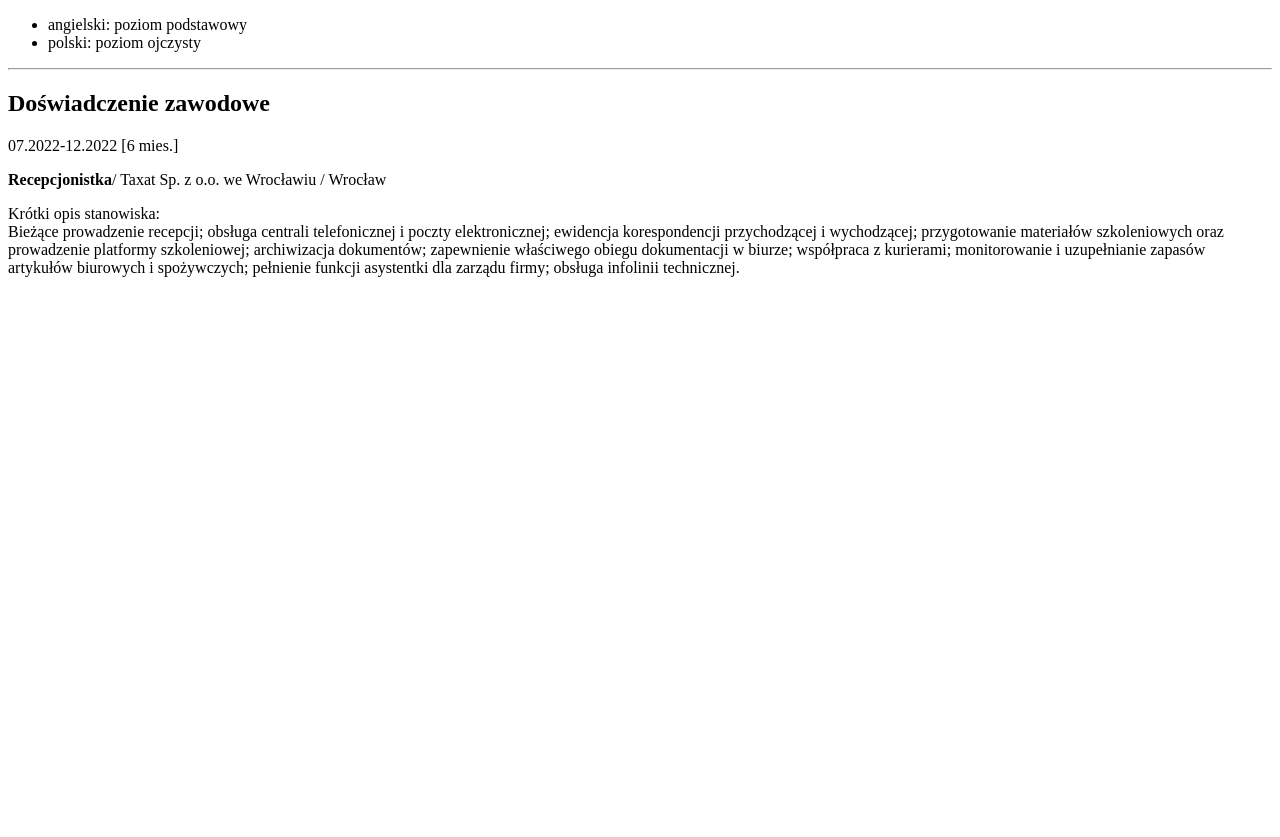
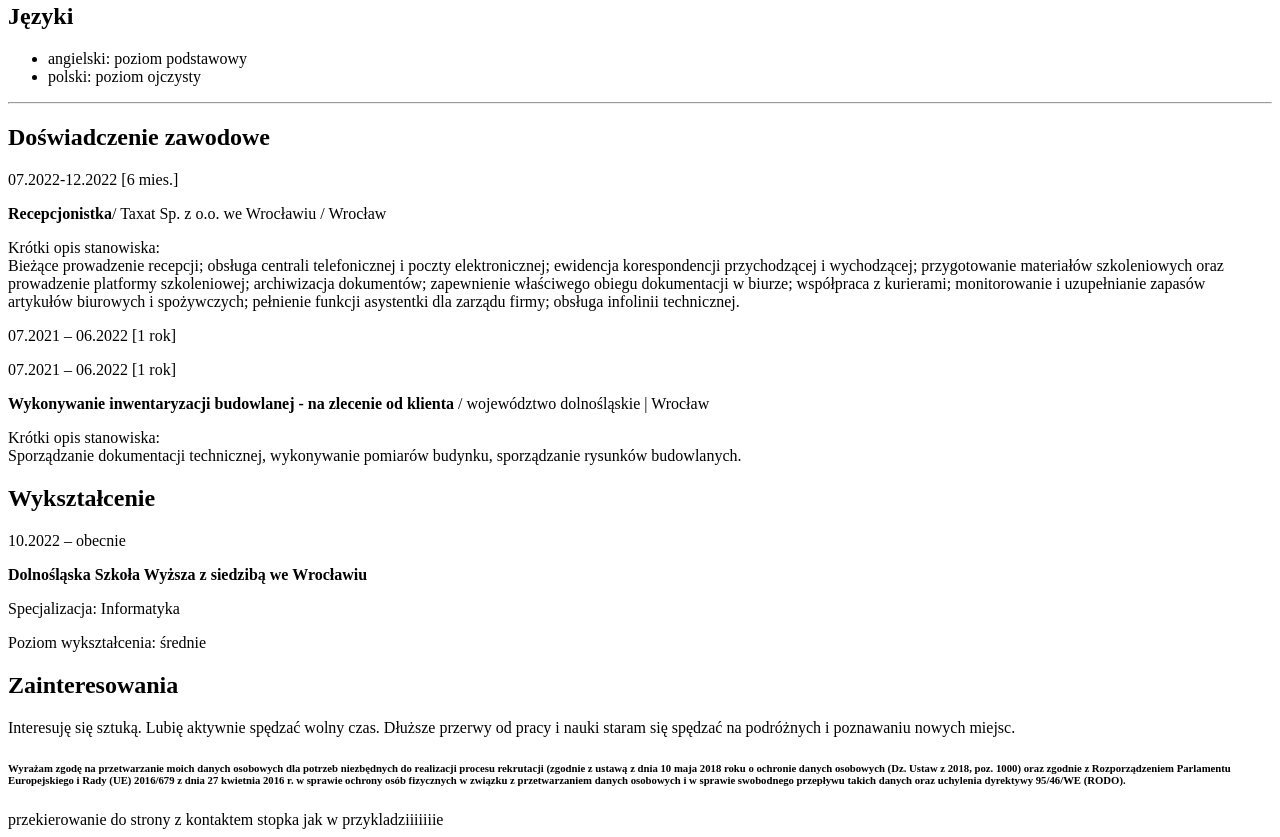
Before and after one commit to AdriannaKluzinska/Web_Dev, a plain HTML site: page Web/CV.html in a window 1280 px wide. Shown: the part 654-1491 px from the top of the page. Before the commit the page ends 947 px from the top, so only its background shows below. Drawn offline with Linux system fonts and the light colour scheme.

Commit message:
Add files via upload

```diff
--- a/Web/CV.html
+++ b/Web/CV.html
@@ -2,10 +2,11 @@
 <html lang="en">
 <head>
     <meta charset="UTF-8">
-    <title>CV</title>
+    <title>Adrianna Kluzińska - CV</title>
 </head>
 <body>
   <h1>Adrianna Kluzińska</h1>
+    --! dodac foto >--
     <p> Jestem młodą ambitną studentką. Dążę do wyznaczonych sobie celów. Potrafię
       dobrze zorganizować sobie czas w trakcie pracy. Praca, którą wykonuje jest zawsze
       wykonywana dokładnie mimo presji czasu i szybkiego tempa. Dobrze czuję się w
@@ -50,6 +51,33 @@
       zarządu firmy; obsługa infolinii technicznej.
     </p>
 
+    <p>07.2021 – 06.2022 [1 rok]</p>
+    <p>07.2021 – 06.2022 [1 rok]</p>
+    <p><b>Wykonywanie inwentaryzacji budowlanej - na zlecenie od klienta </b>/ województwo dolnośląskie | Wrocław</p>
+    <p>Krótki opis stanowiska: <br />
+      Sporządzanie dokumentacji technicznej, wykonywanie pomiarów budynku,
+      sporządzanie rysunków budowlanych.
+    </p>
+
+  <h2>Wykształcenie</h2>
+    <p>10.2022 – obecnie </p>
+    <p><b>Dolnośląska Szkoła Wyższa z siedzibą we Wrocławiu</b></p>
+    <p>Specjalizacja: Informatyka</p>
+    <p>Poziom wykształcenia: średnie</p>
+
+  <h2>Zainteresowania</h2>
+    <p>Interesuję się sztuką. Lubię aktywnie spędzać wolny czas. Dłuższe przerwy od
+      pracy i nauki staram się spędzać na podróżnych i poznawaniu nowych miejsc.</p>
+
+
+  <h6>Wyrażam zgodę na przetwarzanie moich danych osobowych dla potrzeb niezbędnych do realizacji procesu rekrutacji (zgodnie z ustawą z dnia 10 maja 2018 roku o ochronie
+    danych osobowych (Dz. Ustaw z 2018, poz. 1000) oraz zgodnie z Rozporządzeniem Parlamentu Europejskiego i Rady (UE) 2016/679 z dnia 27 kwietnia 2016 r. w sprawie ochrony
+    osób fizycznych w związku z przetwarzaniem danych osobowych i w sprawie swobodnego przepływu takich danych oraz uchylenia dyrektywy 95/46/WE (RODO).
+  </h6>
+
+przekierowanie do strony z kontaktem
+
+stopka jak w przykladziiiiiiie
 
 </body>
 </html>
```
